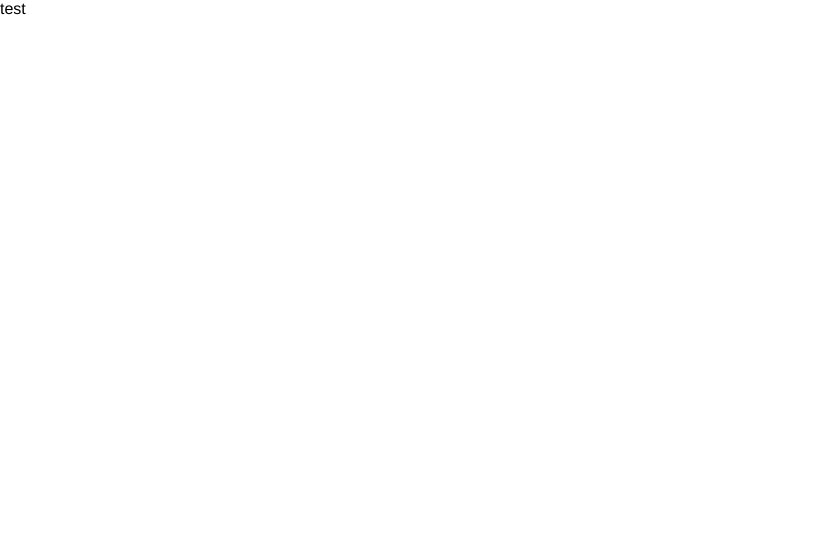
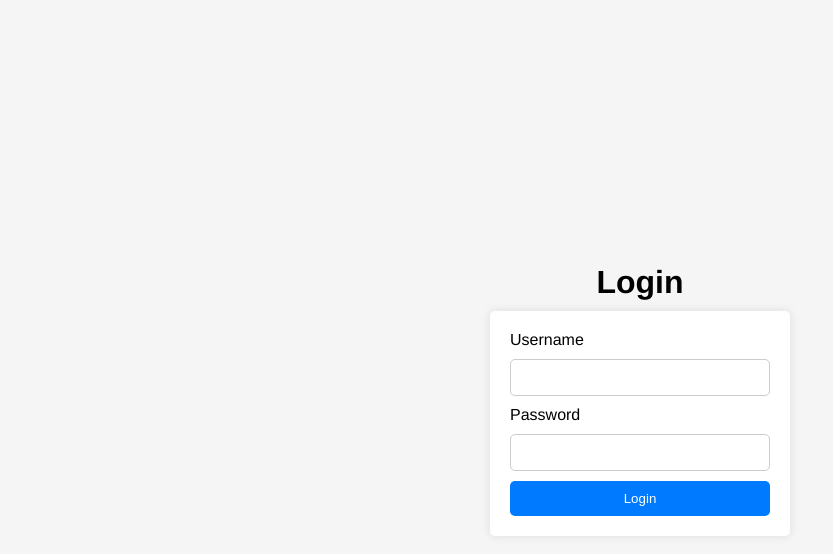
Before and after one commit to mmchahine0/POS, a React (Create React App) app: page /Login in a window 1280 px wide. Shown: the top 554 px of the page, without its empty margins (0-833 px from the left). Built offline with nearby package versions, Linux system fonts and the light colour scheme.

Commit message:
Added The Login Page

```diff
--- /dev/null
+++ b/src/dummyDb/users.js
@@ -0,0 +1,28 @@
+const users = [
+    {
+        id: 1,
+        name: 'John Doe',
+        username: 'john',
+        password: 'john123',
+    },
+    {
+        id: 2,
+        name: 'Jane Doe',
+        username: 'jane',
+        password: 'jane123',
+    }
+]
+
+const getUser = (username, password)=>{
+    const user = users.find((user)=> user.username === username);
+    if(!user){
+        return Promise.reject('User not found');
+    }
+    const isPasswordMatch = user.password === password;
+    if(!isPasswordMatch){
+        return Promise.reject('Invalid credentials');
+    }
+    return Promise.resolve(user);
+}
+
+export default getUser;
--- a/src/pages/Login.jsx
+++ b/src/pages/Login.jsx
@@ -1,6 +1,49 @@
+import React from 'react';
+import { useState } from 'react';
+import getUser from '../dummyDb/users';
+import '../styles/Login.css';
+
+
+
 const Login = () =>{
-  return <>
-  <p>test</p>
-  </>
+    const [username, setUsername] = useState('');
+    const [password, setPassword] = useState('');
+    const [error, setError] = useState('');
+
+    const handleSubmit = (e) => {
+      setError('');
+      e.preventDefault();
+      if(!username || !password){
+        return setError('All fileds are required');
+      }
+      const response = getUser(username, password);
+      response.then((user)=>{
+        console.log(user);
+        localStorage.setItem('user', JSON.stringify(user));
+        window.location.href='/menu';
+      })
+      .catch((err)=>{
+        setError(err);
+      });
+
+    }
+
+    return(
+      <div className="login-container">
+      <h1>Login</h1>
+        <form className='form-container' onSubmit={handleSubmit}>
+          <label htmlFor="username">Username</label>
+          <input type="text" id="username" name="username" autoComplete='none' onChange={(e)=> setUsername(e.target.value)} />
+          <label htmlFor="password">Password</label>
+          <input type="password" id="password" name="password" onChange={(e)=>setPassword(e.target.value)} />
+          <button>Login</button>
+        </form>
+        {
+          (error) && (
+            <div className='error'>{error}</div>
+          )
+        }
+      </div>
+    )
 }
 export default Login;
--- a/src/pages/Menu.jsx
+++ b/src/pages/Menu.jsx
@@ -65,7 +65,7 @@ const Menu = () => {
           ) : (
             <div>
               {
-                (products.length == 0) ? (
+                (products.length === 0) ? (
                   <div className="no-products">No products available</div>
                 ) : (
                   <Swiper
@@ -79,7 +79,7 @@ const Menu = () => {
                   onSlideChange={() => console.log('slide change')}
                   >
                   {products.map((productArray, index) => (
-                    <SwiperSlide className='swiper-slide' key={index} spaceBetween={50} slidesPerView={3}>
+                    <SwiperSlide className='swiper-slide' key={index}>
                       <div className="products-container">
                         {
 
--- a/src/styles/Login.css
+++ b/src/styles/Login.css
@@ -0,0 +1,83 @@
+.login-container{
+    display: flex;
+    justify-content: center;
+    align-items: center;
+    height: 100vh;
+    background-color: #f5f5f5;
+    flex-direction: column;
+    gap: 10px;
+}
+
+.form-container{
+    display: flex;
+    flex-direction: column;
+    width: 300px;
+    padding: 20px;
+    background-color: white;
+    border-radius: 5px;
+    gap: 10px;
+    box-shadow: 0 0 10px rgba(0,0,0,0.1);
+}
+
+.form-container input{
+    padding: 10px;
+    border: 1px solid #ccc;
+    border-radius: 5px;
+}
+
+.form-container input:focus{
+    outline: none;
+    border-color: #007bff;
+}
+
+.form-container button{
+    padding: 10px;
+    border: none;
+    border-radius: 5px;
+    background-color: #007bff;
+    color: white;
+    cursor: pointer;
+}
+
+.error{
+    color: rgb(255, 0, 0);
+    font-size: 14px;
+    padding: 10px;
+    border-radius: 5px;
+}
+
+.custom-checkbox {
+    display: flex;
+    align-items: center;
+    cursor: pointer;
+    user-select: none;
+}
+
+.custom-checkbox input {
+    display: none;
+}
+
+.custom-checkbox .icon {
+    width: 20px;
+    height: 20px;
+    border: 1px solid #ccc;
+    display: inline-block;
+    margin-right: 8px;
+    position: relative;
+}
+
+.custom-checkbox .icon::before {
+    content: '';
+    position: absolute;
+    top: 50%;
+    left: 50%;
+    width: 10px;
+    height: 10px;
+    background-color: #007bff;
+    transform: translate(-50%, -50%) scale(0);
+    transition: transform 0.2s ease-in-out;
+}
+
+.custom-checkbox input:checked + .icon::before {
+    transform: translate(-50%, -50%) scale(1);
+}
--- a/src/styles/categories.css
+++ b/src/styles/categories.css
@@ -22,6 +22,11 @@
   outline: none;
   width: 100%;
   box-sizing: border-box;
+}
+
+#selected-category{
+  background-color: rgba(4, 0, 255, 0.7);
+  color: white;
 }
 
 .cat-box:hover {
--- a/src/styles/invoice.css
+++ b/src/styles/invoice.css
@@ -17,17 +17,6 @@
     max-height: 270px; /* 3 Items */
     overflow-y: auto;
     overflow-x: hidden;
-}
-
-.invoice-product{
-    display: flex;
-    padding: 10px;
-    gap: 10px;
-    box-shadow: 0 4px 8px rgba(0, 0, 0, 0.1);
-    align-items: center;
-    border-radius: 3px;
-    width: 250px;
-
 }
 
 .invoice-product img{
```
